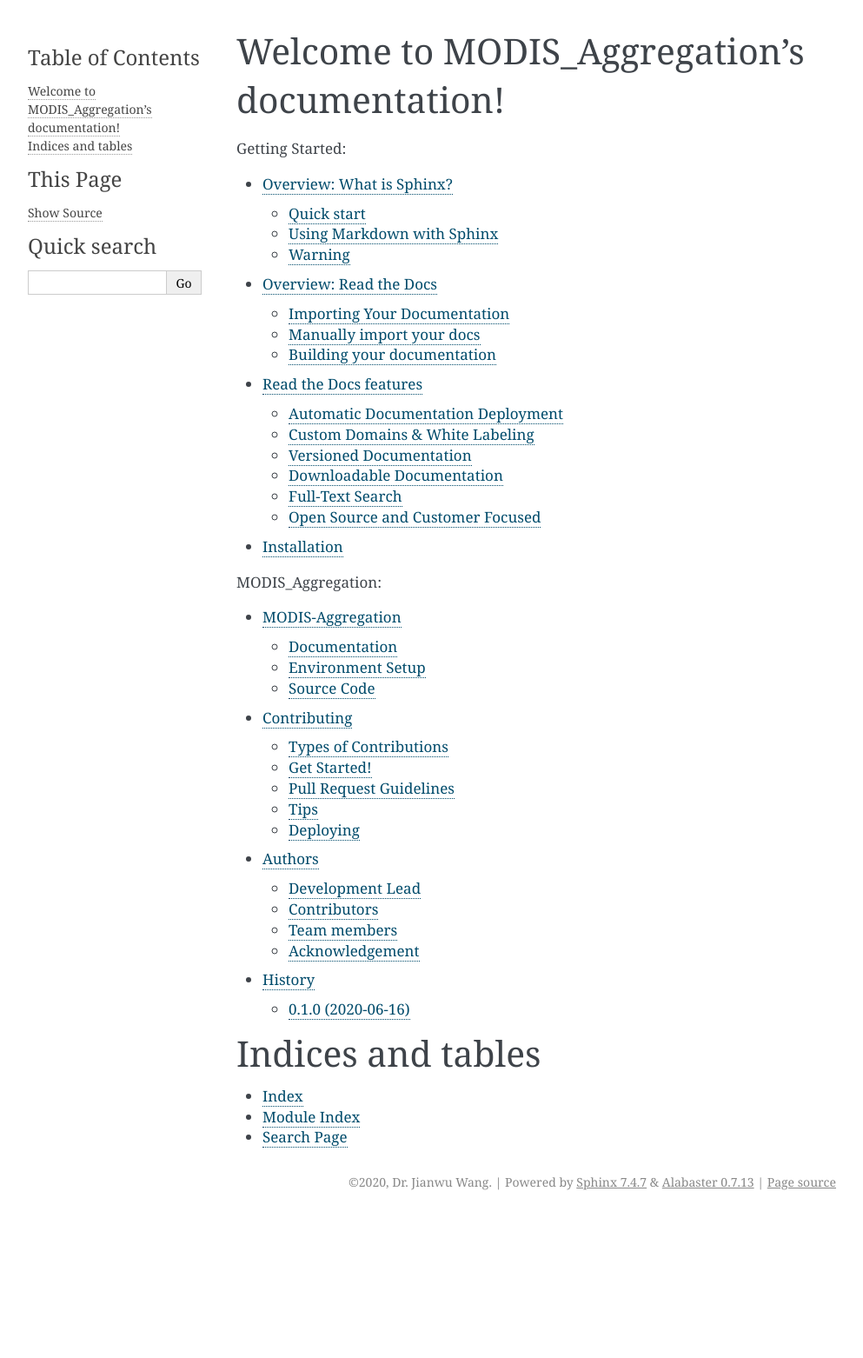
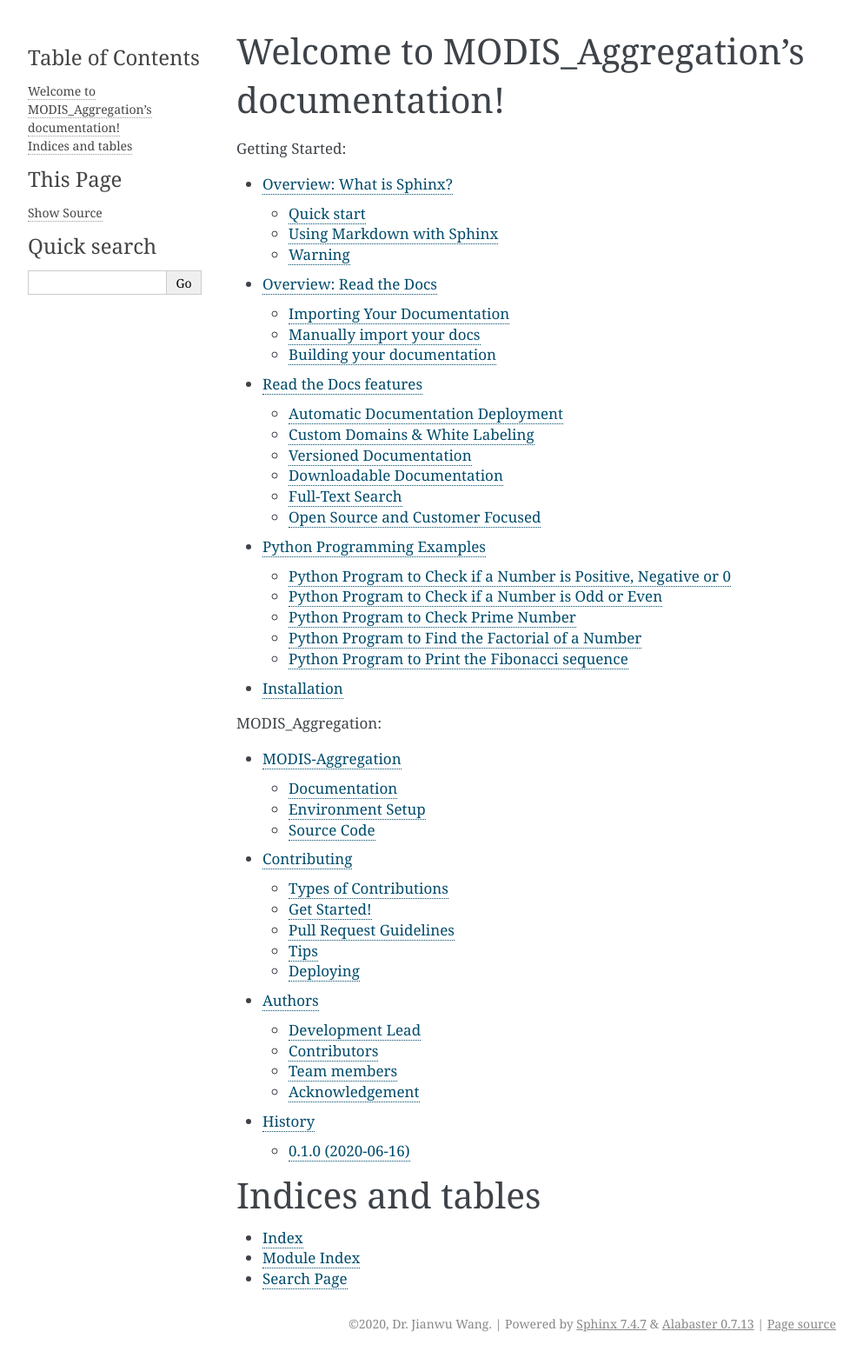
Before and after one commit to sdeshpa1/MODIS_Aggregation, a Sphinx documentation site: the page built from docs/source/index.rst, in a window 1280 px wide. Shown: the whole page at 87% size, without its empty margins (148-1141 px from the left). Built offline with Sphinx 7.4.7, drawn with Linux system fonts in a browser that asks for light colours; before the commit the page ends 1399 px from its top, so only the background shows below that; some of the changed lines change nothing that is shown.

Commit message:
index.rst & Example.rst changed

```diff
--- /dev/null
+++ b/docs/source/Examples.rst
@@ -0,0 +1,135 @@
+Python Programming Examples
+================================
+
+Python Program to Check if a Number is Positive, Negative or 0
+---------------------------------------------------------------
+
+num = float(input("Enter a number: "))
+if num >= 0:
+   if num == 0:
+       print("Zero")
+   else:
+       print("Positive number")
+else:
+   print("Negative number")
+
+Output 1:
+Enter a number: 2
+Positive number
+
+Output 2:
+Enter a number: 0
+Zero
+
+Python Program to Check if a Number is Odd or Even
+----------------------------------------------------
+
+num = int(input("Enter a number: "))
+if (num % 2) == 0:
+   print("{0} is Even".format(num))
+else:
+   print("{0} is Odd".format(num))
+
+Output 1:
+Enter a number: 43
+43 is Odd
+
+Output 2:
+Enter a number: 18
+18 is Even
+
+Python Program to Check Prime Number
+-------------------------------------
+2 x 3 = 6.
+
+Source Code
+# Program to check if a number is prime or not
+
+num = 407
+
+# To take input from the user
+#num = int(input("Enter a number: "))
+
+# prime numbers are greater than 1
+if num > 1:
+   # check for factors
+   for i in range(2,num):
+       if (num % i) == 0:
+           print(num,"is not a prime number")
+           print(i,"times",num//i,"is",num)
+           break
+   else:
+       print(num,"is a prime number")
+
+# if input number is less than
+# or equal to 1, it is not prime
+else:
+   print(num,"is not a prime number")
+
+Output:
+407 is not a prime number
+11 times 37 is 407
+
+Python Program to Find the Factorial of a Number
+---------------------------------------------------
+
+# Python program to find the factorial of a number provided by the user.
+
+# change the value for a different result
+num = 7
+
+# To take input from the user
+#num = int(input("Enter a number: "))
+
+factorial = 1
+
+# check if the number is negative, positive or zero
+if num < 0:
+   print("Sorry, factorial does not exist for negative numbers")
+elif num == 0:
+   print("The factorial of 0 is 1")
+else:
+   for i in range(1,num + 1):
+       factorial = factorial*i
+   print("The factorial of",num,"is",factorial)
+
+Output:
+The factorial of 7 is 5040
+
+Python Program to Print the Fibonacci sequence
+-----------------------------------------------
+
+# Program to display the Fibonacci sequence up to n-th term
+
+nterms = int(input("How many terms? "))
+
+# first two terms
+n1, n2 = 0, 1
+count = 0
+
+# check if the number of terms is valid
+if nterms <= 0:
+   print("Please enter a positive integer")
+elif nterms == 1:
+   print("Fibonacci sequence upto",nterms,":")
+   print(n1)
+else:
+   print("Fibonacci sequence:")
+   while count < nterms:
+       print(n1)
+       nth = n1 + n2
+       # update values
+       n1 = n2
+       n2 = nth
+       count += 1
+
+Output:
+How many terms? 7
+Fibonacci sequence:
+0
+1
+1
+2
+3
+5
+8
--- a/docs/source/index.rst
+++ b/docs/source/index.rst
@@ -7,6 +7,7 @@
    SPHINX.rst
    IMPORTDOC.rst
    FEATURES.rst
+   Examples.rst
    Installation.rst
 
 .. toctree::
```
